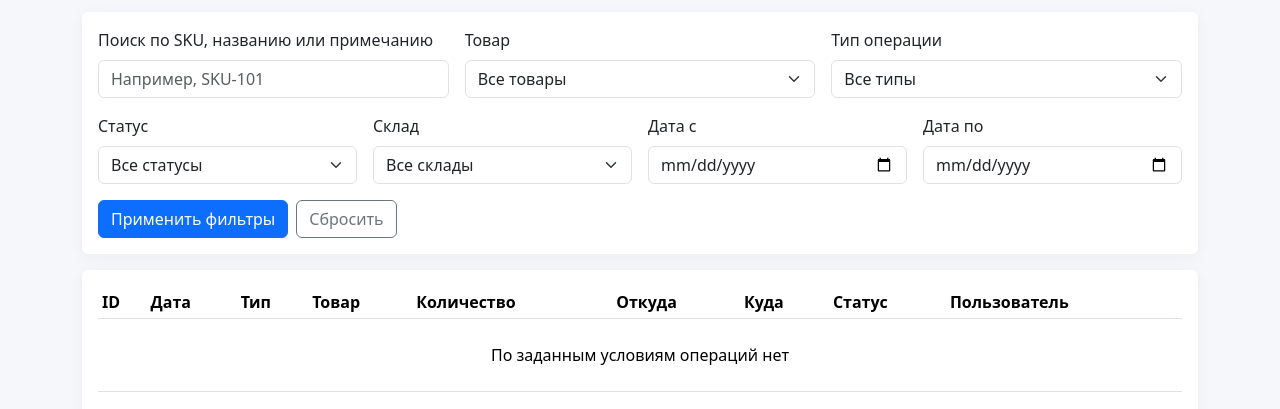
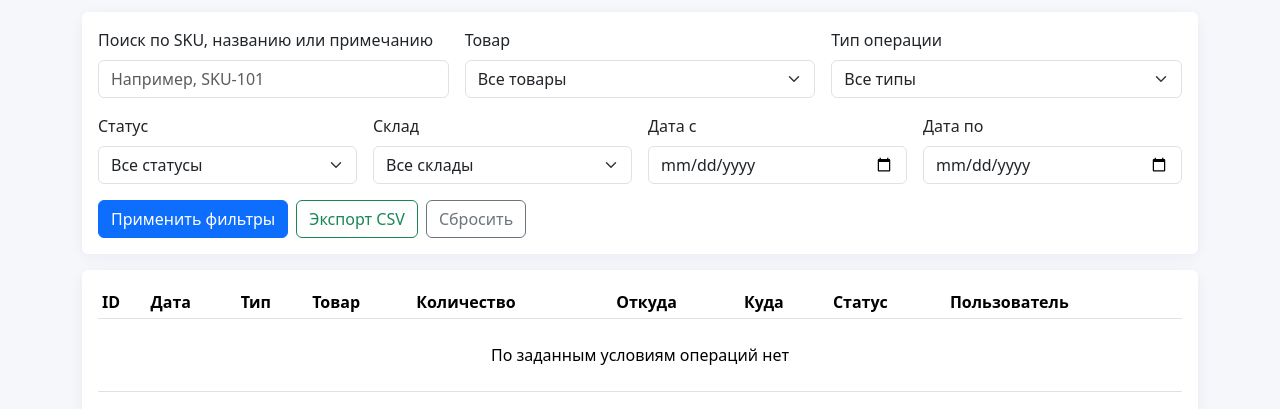
Before and after one commit to ilyanelt1/rocket, a FastAPI app: template templates/history.html in a window 1280 px wide. Shown: the part 146-555 px from the top of the page. Run offline with FastAPI, Linux system fonts and the light colour scheme; the template is opened without the code that fills it, so the values that code supplies are empty.

Commit message:
feat(history): add filtered CSV export button

```diff
--- a/templates/history.html
+++ b/templates/history.html
@@ -22,7 +22,7 @@ body{background:#f5f7fb}.navbar{background:#14213d}.card{border:0;box-shadow:0 3
 <div class="col-lg-3 col-md-6"><label class="form-label">Склад</label><select name="warehouse_id" class="form-select"><option value="">Все склады</option>{% for w in warehouses %}<option value="{{w.id}}" {% if filters.warehouse_id == w.id %}selected{% endif %}>{{w.name}}{% if w.deleted_at %} (архив){% endif %}</option>{% endfor %}</select></div>
 <div class="col-lg-3 col-md-6"><label class="form-label">Дата с</label><input type="date" name="date_from" value="{{filters.date_from}}" class="form-control"></div>
 <div class="col-lg-3 col-md-6"><label class="form-label">Дата по</label><input type="date" name="date_to" value="{{filters.date_to}}" class="form-control"></div>
-<div class="col-12 d-flex flex-wrap gap-2"><button class="btn btn-primary" type="submit">Применить фильтры</button><a href="/history" class="btn btn-outline-secondary">Сбросить</a></div>
+<div class="col-12 d-flex flex-wrap gap-2"><button class="btn btn-primary" type="submit">Применить фильтры</button><button class="btn btn-outline-success" type="submit" formaction="/history/export" formmethod="get">Экспорт CSV</button><a href="/history" class="btn btn-outline-secondary">Сбросить</a></div>
 </div>
 </form>
 <div class="card p-3">
```
